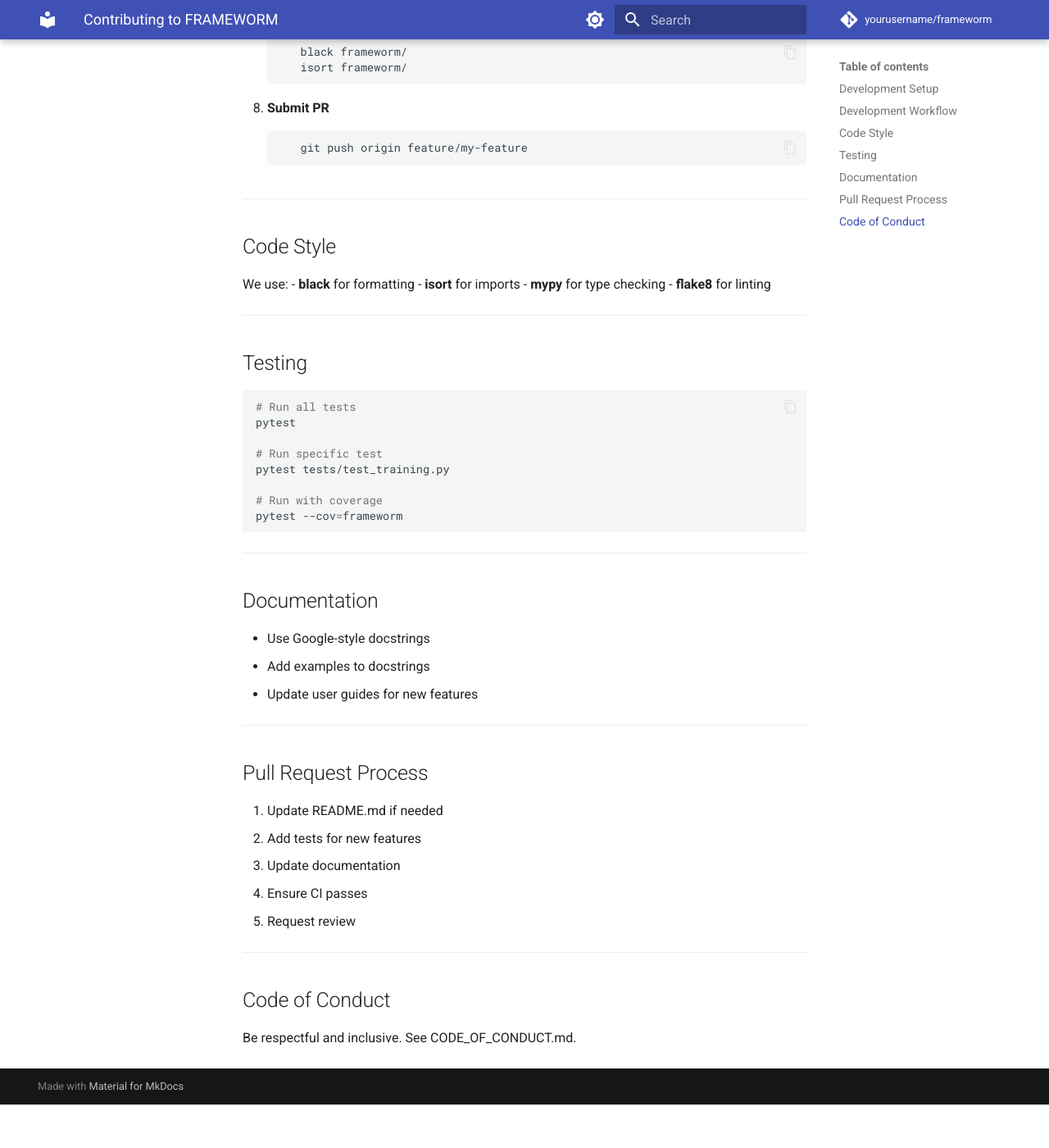
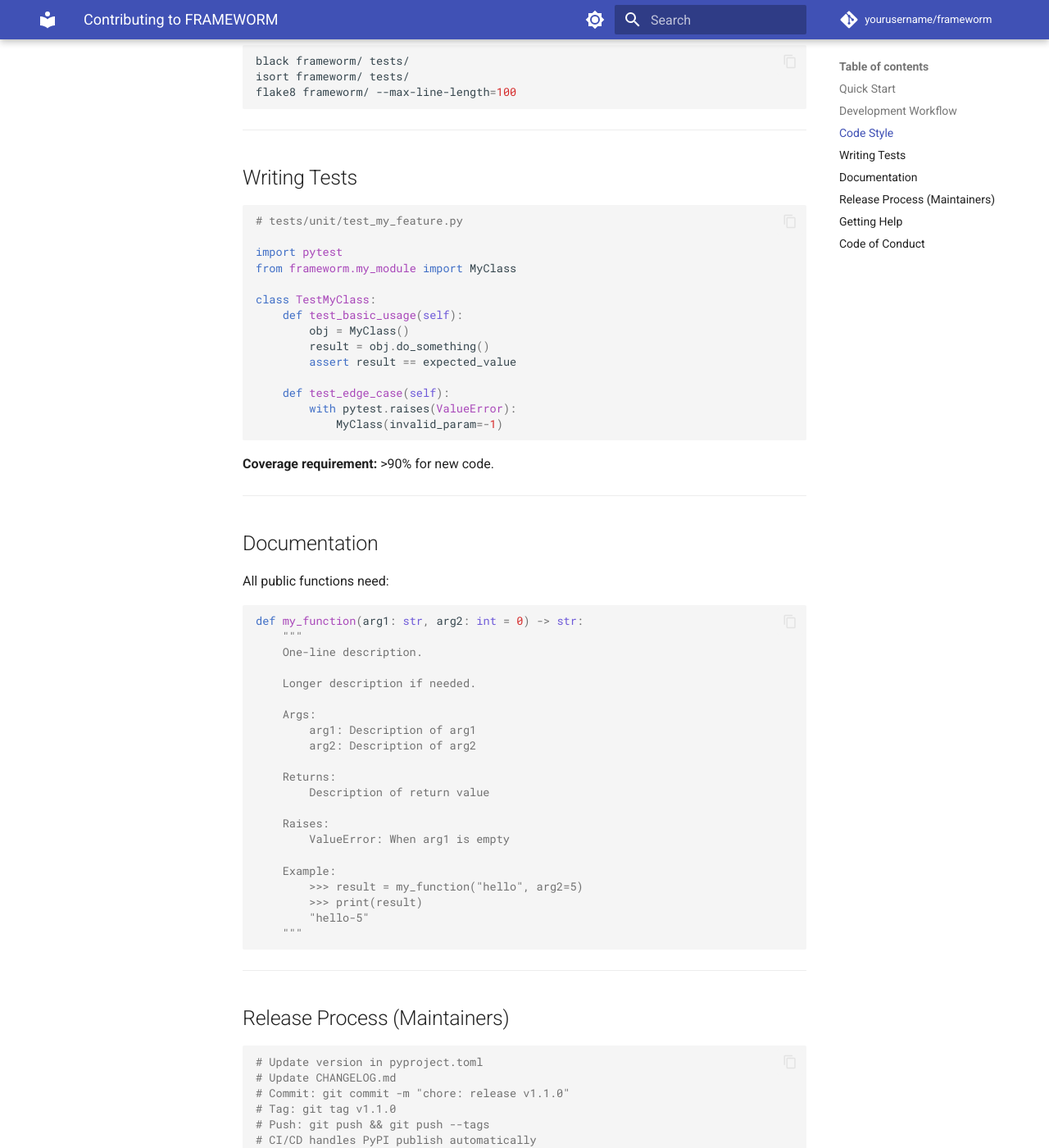
Before and after one commit to Aakash0440/Frameworm, an MkDocs documentation site: the page built from docs/contributing.md, in a window 1280 px wide and 1400 px high, scrolled down 1091 px. Shown: the whole window at 82% size. Built offline with MkDocs 1.6.1 and Material for MkDocs 9.7.7, drawn with Linux system fonts in a browser that asks for light colours; comment, search, counter and statistics services are not loaded; before the commit the page ends 2438 px from its top, so only the background shows below that; some of the changed text lies outside the part shown.

Commit message:
community: add GitHub templates, contributing guide, and launch assets

````diff
--- a/docs/contributing.md
+++ b/docs/contributing.md
@@ -1,100 +1,123 @@
 # Contributing to FRAMEWORM
 
-We love your input! We want to make contributing as easy as possible.
+Thank you for contributing! 🎉
 
 ---
 
-## Development Setup
+## Quick Start
 ```bash
-# Clone repo
-git clone https://github.com/yourusername/frameworm.git
+# Fork and clone
+git clone https://github.com/YOURNAME/frameworm.git
 cd frameworm
 
 # Create virtual environment
-python -m venv venv
-source venv/bin/activate
+python -m venv venv && source venv/bin/activate
 
-# Install in development mode
+# Install in dev mode
 pip install -e ".[dev]"
 
 # Install pre-commit hooks
 pre-commit install
+
+# Run tests to verify setup
+pytest tests/unit/ -q
 ```
 
 ---
 
 ## Development Workflow
 
-1. **Create a branch**
-```bash
-   git checkout -b feature/my-feature
-```
-
-2. **Make changes**
-   - Write code
-   - Add tests
-   - Update docs
-
-3. **Run tests**
-```bash
-   pytest tests/
-```
-
-4. **Format code**
-```bash
-   black frameworm/
-   isort frameworm/
-```
-
-5. **Submit PR**
-```bash
-   git push origin feature/my-feature
-```
+1. **Create issue** describing your change
+2. **Create branch** `git checkout -b feat/my-feature`
+3. **Make changes** with tests
+4. **Run tests** `pytest tests/ -q`
+5. **Format code** `black frameworm/ && isort frameworm/`
+6. **Submit PR**
 
 ---
 
 ## Code Style
 
-We use:
-- **black** for formatting
-- **isort** for imports
-- **mypy** for type checking
-- **flake8** for linting
+We use **black** for formatting (100 char line length).
+```bash
+black frameworm/ tests/
+isort frameworm/ tests/
+flake8 frameworm/ --max-line-length=100
+```
 
 ---
 
-## Testing
-```bash
-# Run all tests
-pytest
+## Writing Tests
+```python
+# tests/unit/test_my_feature.py
 
-# Run specific test
-pytest tests/test_training.py
+import pytest
+from frameworm.my_module import MyClass
 
-# Run with coverage
-pytest --cov=frameworm
+class TestMyClass:
+    def test_basic_usage(self):
+        obj = MyClass()
+        result = obj.do_something()
+        assert result == expected_value
+
+    def test_edge_case(self):
+        with pytest.raises(ValueError):
+            MyClass(invalid_param=-1)
 ```
+
+**Coverage requirement:** >90% for new code.
 
 ---
 
 ## Documentation
 
-- Use Google-style docstrings
-- Add examples to docstrings
-- Update user guides for new features
+All public functions need:
+```python
+def my_function(arg1: str, arg2: int = 0) -> str:
+    """
+    One-line description.
+
+    Longer description if needed.
+
+    Args:
+        arg1: Description of arg1
+        arg2: Description of arg2
+
+    Returns:
+        Description of return value
+
+    Raises:
+        ValueError: When arg1 is empty
+
+    Example:
+        >>> result = my_function("hello", arg2=5)
+        >>> print(result)
+        "hello-5"
+    """
+```
 
 ---
 
-## Pull Request Process
+## Release Process (Maintainers)
+```bash
+# Update version in pyproject.toml
+# Update CHANGELOG.md
+# Commit: git commit -m "chore: release v1.1.0"
+# Tag: git tag v1.1.0
+# Push: git push && git push --tags
+# CI/CD handles PyPI publish automatically
+```
 
-1. Update README.md if needed
-2. Add tests for new features
-3. Update documentation
-4. Ensure CI passes
-5. Request review
+---
+
+## Getting Help
+
+- [Discord](https://discord.gg/frameworm)
+- [GitHub Discussions](https://github.com/Aakash0440/frameworm/discussions)
+- [Email](Aakashali0440@example.com)
 
 ---
 
 ## Code of Conduct
 
-Be respectful and inclusive. See CODE_OF_CONDUCT.md.
+Be kind, inclusive, and constructive. See [CODE_OF_CONDUCT.md](CODE_OF_CONDUCT.md).
````
Also changed, not shown: .github/ISSUE_TEMPLATE/bug_report.md (added), .github/ISSUE_TEMPLATE/feature_request.md (added), .github/LAUNCH_ASSETS/product_hunt_post.md (added), .github/LAUNCH_ASSETS/twitter_thread.md (added), .github/PULL_REQUEST_TEMPLATE.md (added).
